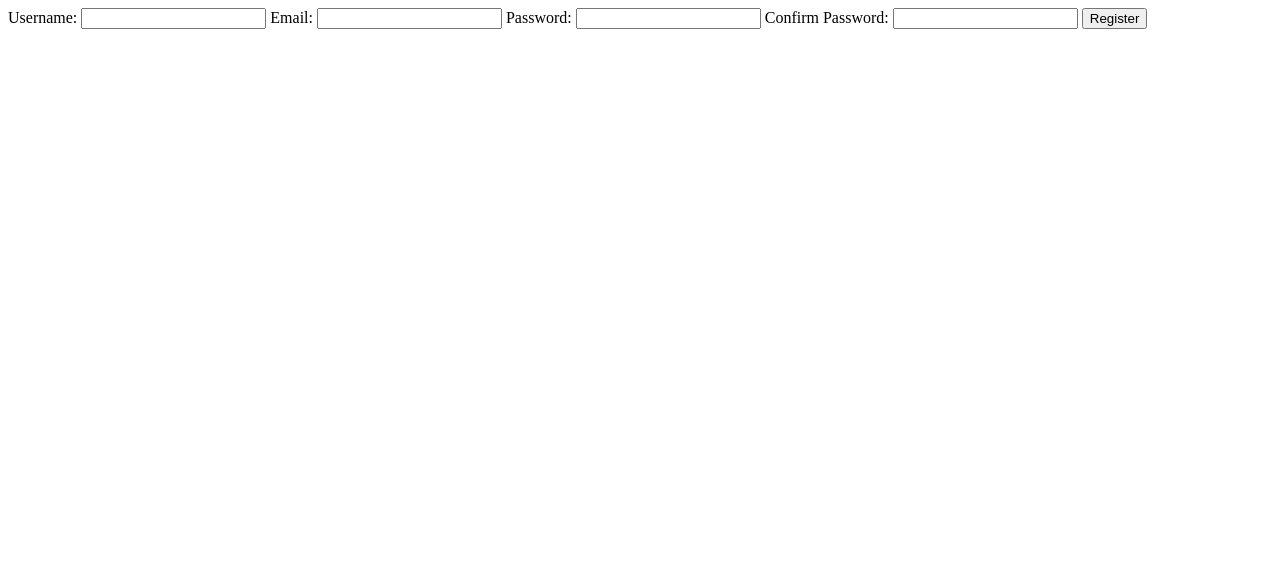
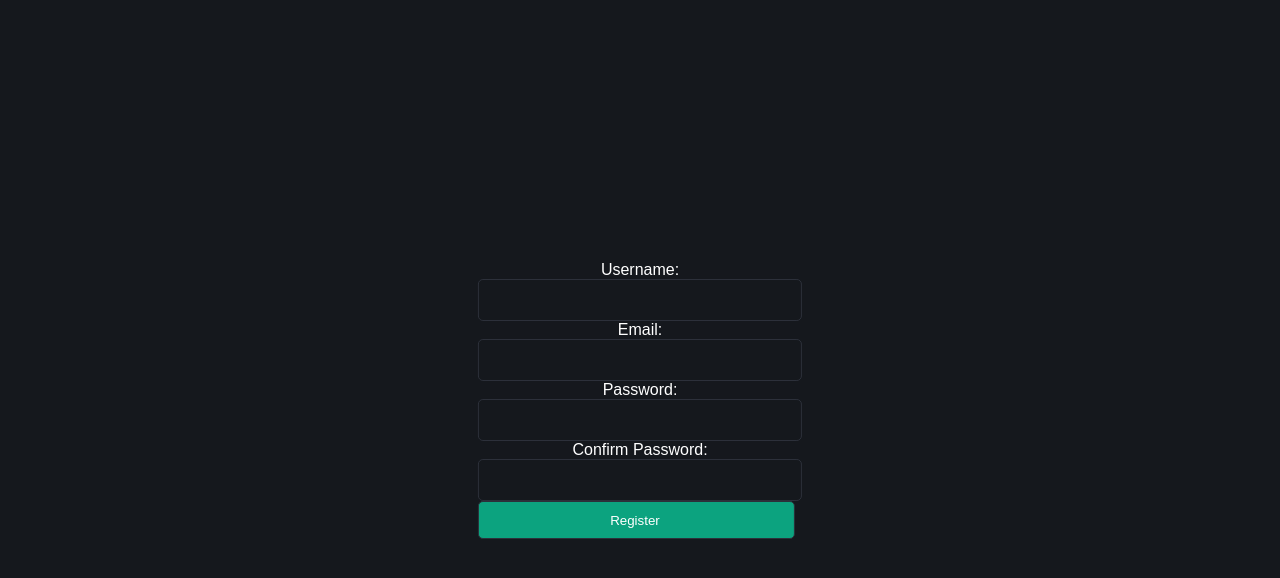
Before and after one commit to Vayras/SecurityDashboard, a PHP site: the page made by Regestration Form1/registration.html in a window 1280 px wide. Shown: the top 578 px of the page. Run offline with PHP 8.4, Linux system fonts and the light colour scheme.

Commit message:
added more styles

```diff
--- a/Regestration Form1/registration.html
+++ b/Regestration Form1/registration.html
@@ -3,8 +3,11 @@
 <html>
 <head>
   <title>Page Title</title>
+  <link rel="stylesheet" href="/styles/style.css">
+
 </head>
 <body>
+  <div>
     <form action="register.php" method="POST">
         <label for="username">Username:</label>
         <input type="text" id="username" name="username" required>
@@ -18,8 +21,10 @@
         <label for="confirm_password">Confirm Password:</label>
         <input type="password" id="confirm_password" name="confirm_password" required>
 
-        <button type="submit" name="register">Register</button>
+        <input type="submit" name="register" value="Register">
+
       </form>
+    </div>
 <script src="script.js"></script>
 </body>
 </html>
--- a/styles/style.css
+++ b/styles/style.css
@@ -69,15 +69,6 @@ body{
 
 
 
-    label{
-    position: absolute;
-    left: 6px;
-    top: 10px;
-    color:  #7e8394;
-
-    transition: all 0.2s;
-
-    }
 
     input:-webkit-autofill {
       -webkit-box-shadow: 0 0 0 30px #15181D inset !important;
```
